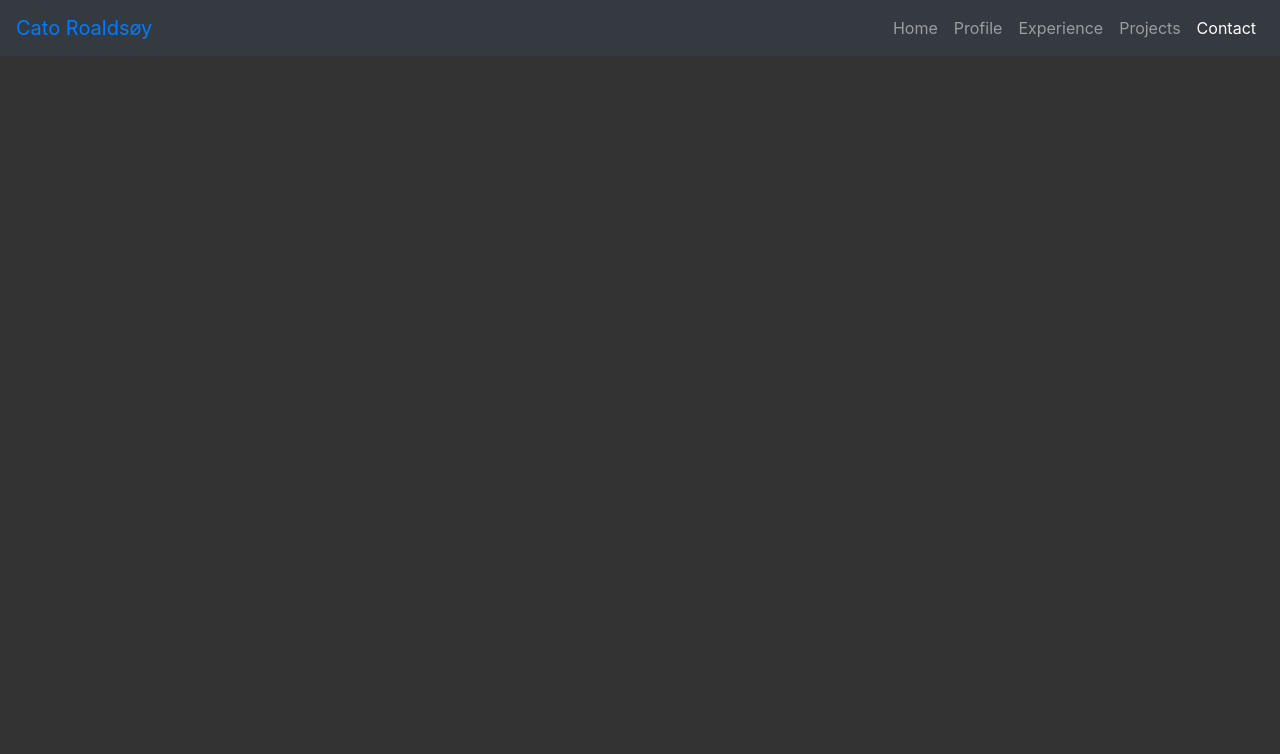
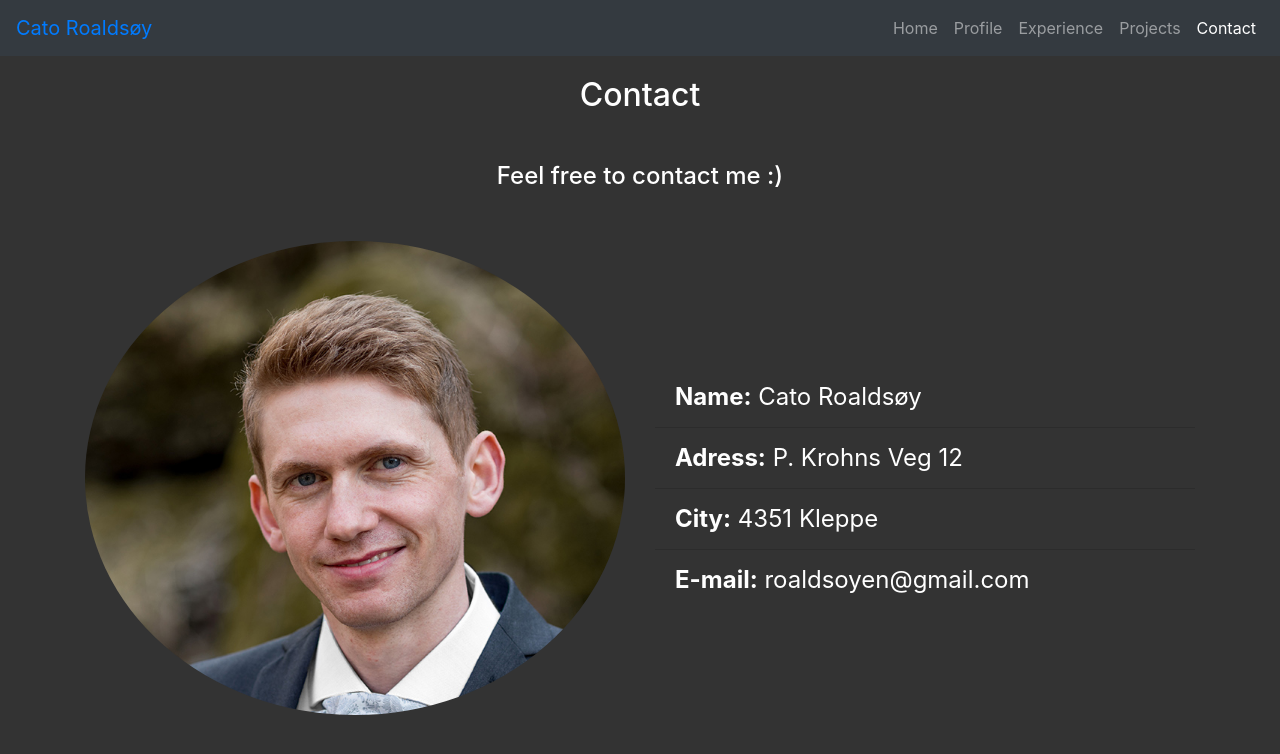
Before and after one commit to ca2roaldsoy/my_portfolio, a React (Create React App) app: page /contact in a window 1280 px wide. Shown: the top 754 px of the page. Built offline with nearby package versions, Linux system fonts and the light colour scheme.

Commit message:
added contact info

```diff
--- a/src/components/contact/Contact.js
+++ b/src/components/contact/Contact.js
@@ -1,7 +1,13 @@
 import React from "react";
+import ContactInfo from "./ContactInfo";
 
 function Contact() {
-  return <div></div>;
+  return (
+    <>
+      <h2>Contact</h2>
+      <ContactInfo />
+    </>
+  );
 }
 
 export default Contact;
--- /dev/null
+++ b/src/components/contact/ContactInfo.js
@@ -0,0 +1,40 @@
+import React from "react";
+import { Col, Row, ListGroupItem, ListGroup, Image } from "react-bootstrap";
+import MyProfileImg from "../../assets/myprofile_image.jpg";
+
+function ContactInfo() {
+  return (
+    <>
+      <h4 className="text-center mt-5">Feel free to contact me :)</h4>
+      <Row className="contact">
+        <Col sm={6}>
+          <Image
+            src={MyProfileImg}
+            alt="profile of me"
+            fluid
+            roundedCircle
+            className="animate__animated animate__fadeInDown animate__slow contact__img"
+          />
+        </Col>
+        <Col sm={6} className="contact__info">
+          <ListGroup variant="flush" as="ul">
+            <ListGroupItem as="li">
+              <b>Name:</b> Cato Roaldsøy
+            </ListGroupItem>
+            <ListGroupItem as="li">
+              <b>Adress:</b> P. Krohns Veg 12
+            </ListGroupItem>
+            <ListGroupItem as="li">
+              <b>City:</b> 4351 Kleppe
+            </ListGroupItem>
+            <ListGroupItem as="li">
+              <b>E-mail:</b> roaldsoyen@gmail.com
+            </ListGroupItem>
+          </ListGroup>
+        </Col>
+      </Row>
+    </>
+  );
+}
+
+export default ContactInfo;
--- a/src/style/partials/_main.scss
+++ b/src/style/partials/_main.scss
@@ -100,3 +100,18 @@ li {
     }
   }
 }
+
+// Contact PAge
+.contact {
+  margin-top: 50px;
+  align-items: center;
+  text-align: center;
+
+  &__img {
+    width: auto;
+  }
+
+  &__info {
+    font-size: 100%;
+  }
+}
--- a/src/style/partials/_media.scss
+++ b/src/style/partials/_media.scss
@@ -1,5 +1,8 @@
 @media only screen and (min-width: 576px) {
   .home__title {
+    text-align: left;
+  }
+  .contact__info {
     text-align: left;
   }
 }
@@ -10,6 +13,9 @@
   }
   .work__item {
     text-align: left;
+  }
+  .contact__info {
+    font-size: 125%;
   }
 }
 
@@ -23,4 +29,8 @@
     padding-left: 55px;
     text-align: left;
   }
+
+  .contact__info {
+    font-size: 150%;
+  }
 }
```
